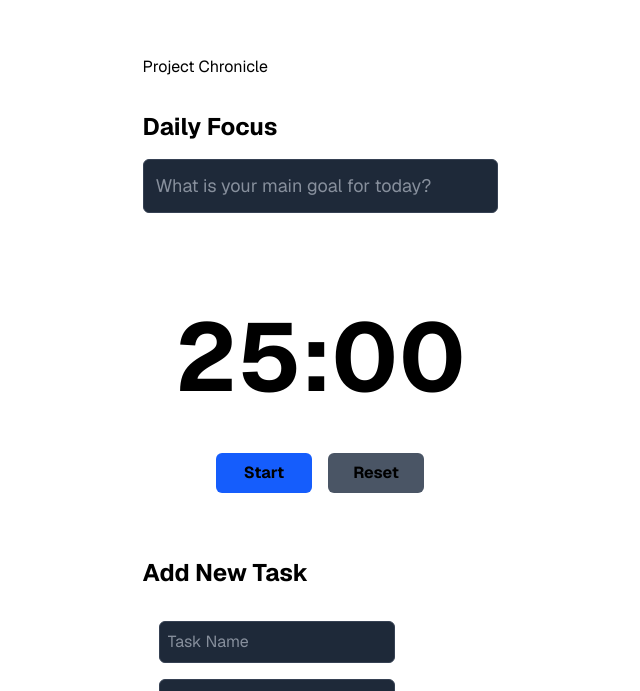
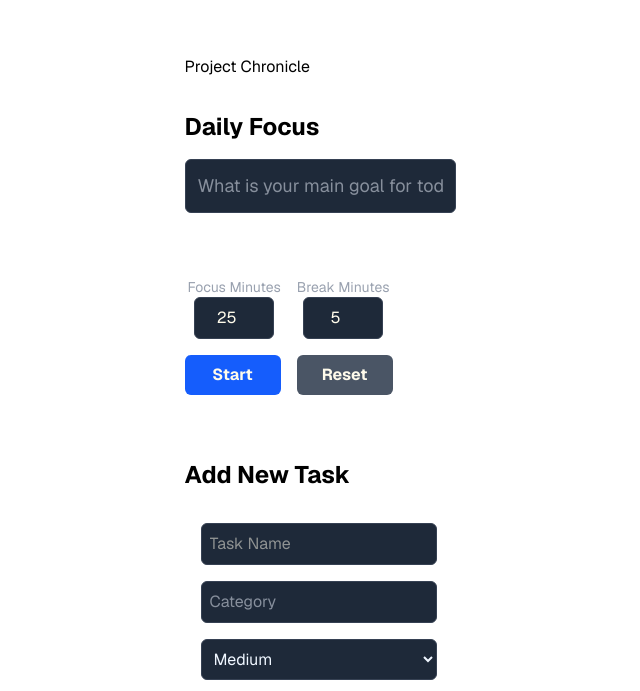
Before and after one commit to dapperAuteur/project-chronicle, a Next.js app: page / in a window 1280 px wide. Shown: the part 109-800 px from the top of the page, without its empty margins (320-960 px from the left). Built offline with nearby package versions, Linux system fonts and the light colour scheme.

Commit message:
Making the Pomodoro Timer Adjustable

```diff
--- a/src/app/page.tsx
+++ b/src/app/page.tsx
@@ -3,8 +3,8 @@
 import TaskItem from "@/components/TaskItem";
 import { Task } from "@/types/task";
 
-const FOCUS_TIME_SECONDS = 25 * 60; // 25 minutes
-const BREAK_TIME_SECONDS = 5 * 60;  // 5 minutes
+// const FOCUS_TIME_SECONDS = 25 * 60; // 25 minutes
+// const BREAK_TIME_SECONDS = 5 * 60;  // 5 minutes
 
 export default function Home() {
   const [tasks, setTasks] = useState<Task[]>([])
@@ -12,11 +12,15 @@
   const [taskCategory, setTaskCategory] = useState('');
   const [taskPriority, setTaskPriority] = useState<'High' | 'Medium' | 'Low'>('Medium');
   const [editingTaskId, setEditingTaskId] = useState<string | null>(null);
-  const [timeRemaining, setTimeRemaining] = useState(FOCUS_TIME_SECONDS);
+  // const [timeRemaining, setTimeRemaining] = useState(FOCUS_TIME_SECONDS);
   const [isActive, setIsActive] = useState(false);
   const [mode, setMode] = useState<'focus' | 'break'>('focus');
   const [selectedTaskId, setSelectedTaskId] = useState<string | null>(null);
   const [dailyFocus, setDailyFocus] = useState('');
+  const [focusDuration, setFocusDuration] = useState(25);
+  const [breakDuration, setBreakDuration] = useState(5);
+
+  const [timeRemaining, setTimeRemaining] = useState(focusDuration * 60);
 
   useEffect(() => {
     const storedFocus = localStorage.getItem('dailyFocus');
@@ -49,10 +53,8 @@
       // Handle session completion here (we'll do this in the next task)
       console.log("Session's over!");
       setIsActive(false); // Stop the timer
-      new Audio('/sounds/its_time.wav').play(); // Make sure you have a sound file in your public/sounds folder
-      // If a focus session just ended
+      new Audio('/sounds/its_time.wav').play();
       if (mode === 'focus') {
-        // If a task was selected, increment its pomodoro count
         if (selectedTaskId) {
           setTasks(prevTasks =>
             prevTasks.map(task =>
@@ -62,26 +64,21 @@
             )
           );
         }
-        // Switch to break mode
         setMode('break');
-        setTimeRemaining(BREAK_TIME_SECONDS);
-        setIsActive(true); // Automatically start the break
-      } else { // If a break session just ended
-        // Switch to focus mode
+        setTimeRemaining(breakDuration * 60);
+        setIsActive(true);
+      } else {
         setMode('focus');
-        setTimeRemaining(FOCUS_TIME_SECONDS);
-        setIsActive(false); // Pause before the next focus session starts
+        setTimeRemaining(focusDuration * 60);
+        setIsActive(false);
       }
     }
-    // This is the cleanup function.
-    // It runs when the component unmounts or before the effect runs again.
-    // This is crucial to prevent memory leaks!
     return () => {
       if (interval) {
         clearInterval(interval);
       }
     };
-  }, [isActive, timeRemaining, mode, selectedTaskId]); // <-- The Dependency Array
+  }, [isActive, timeRemaining, mode, selectedTaskId, focusDuration, breakDuration]);
 
   const toggleTimer = () => {
     setIsActive(!isActive);
@@ -89,8 +86,8 @@
 
   const resetTimer = () => {
     setIsActive(false);
-    setTimeRemaining(FOCUS_TIME_SECONDS);
     setMode('focus');
+    setTimeRemaining(focusDuration * 60); // Use state instead of constant
   };
 
   const handleAdjustPomodoros = (taskId: string, amount: number) => {
@@ -181,16 +178,34 @@
         </div>
         <div>
           <div className="text-center mb-8">
-            <div className="bg-white/10 rounded-lg p-8 inline-block">
-              <h2 className="text-8xl font-bold">
-                {/* Display the formatted time */}
-                {String(minutes).padStart(2, '0')}:{String(seconds).padStart(2, '0')}
-              </h2>
+            <div className="flex justify-center gap-4 mb-4 text-center">
+            <div>
+              <label htmlFor="focus-duration" className="block text-sm text-gray-400">Focus Minutes</label>
+              <input
+                id="focus-duration"
+                type="number"
+                value={focusDuration}
+                onChange={(e) => setFocusDuration(Number(e.target.value))}
+                className="w-20 bg-gray-800 p-2 rounded-md border border-gray-700 text-center text-amber-50"
+                disabled={isActive} // Disable input while timer is running
+              />
+              </div>
+              <div>
+                <label htmlFor="break-duration" className="block text-sm text-gray-400">Break Minutes</label>
+                <input
+                  id="break-duration"
+                  type="number"
+                  value={breakDuration}
+                  onChange={(e) => setBreakDuration(Number(e.target.value))}
+                  className="w-20 bg-gray-800 p-2 rounded-md border border-gray-700 text-center text-amber-50"
+                  disabled={isActive} // Disable input while timer is running
+                />
+              </div>
             </div>
             <div className="mt-4 space-x-4">
               <button
                 onClick={toggleTimer} // <-- Add this
-                className="bg-blue-600 hover:bg-blue-700 p-2 rounded-md font-bold w-24"
+                className="bg-blue-600 hover:bg-blue-700 p-2 rounded-md font-bold w-24 text-amber-50"
               >
                 {
                   isActive ? 'Pause' : 'Start'
@@ -198,7 +213,7 @@
               </button>
               <button
                 onClick={resetTimer} // <-- Add this
-                className="bg-gray-600 hover:bg-gray-700 p-2 rounded-md font-bold w-24"
+                className="bg-gray-600 hover:bg-gray-700 p-2 rounded-md font-bold w-24 text-amber-50"
               >
                 Reset
               </button>
@@ -212,7 +227,7 @@
               <input
                 type="text"
                 placeholder="Task Name"
-                className="bg-gray-800 p-2 rounded-md border border-gray-700 text-blue-50"
+                className="bg-gray-800 p-2 rounded-md border border-gray-700 text-amber-50"
                 value={taskName}
                 onChange={(e) => setTaskName(e.target.value)}
               />
```
